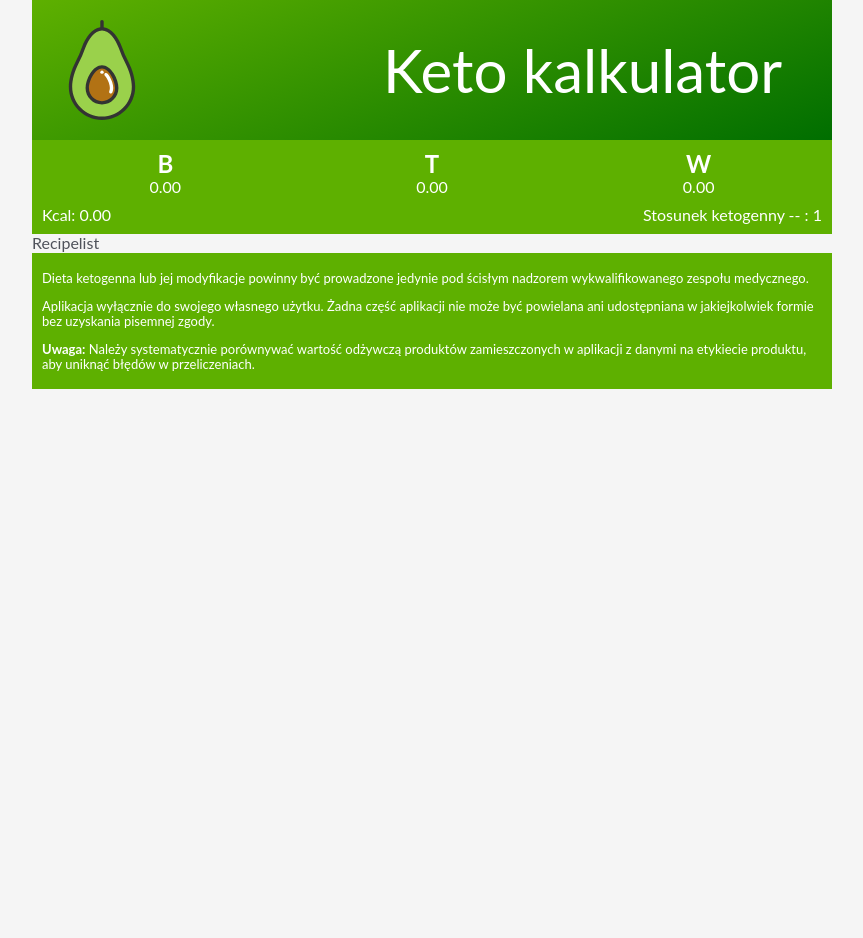
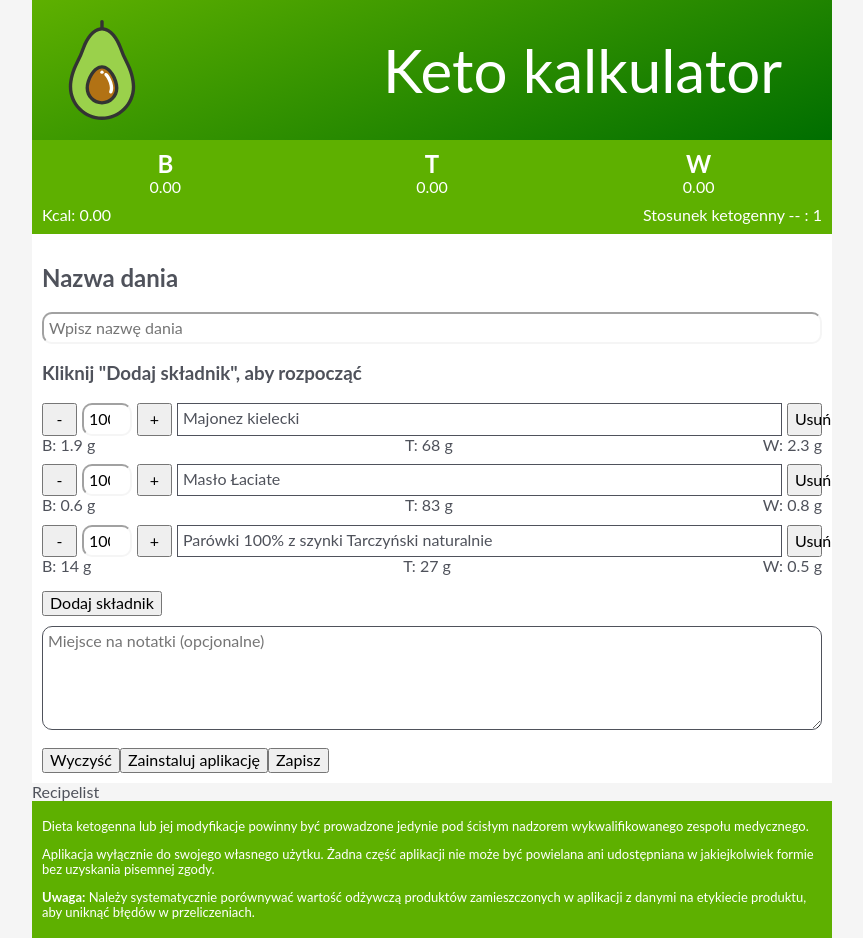
Before and after one commit to rosamichal/ketokalkulator-react, a React (Create React App) app: page / in a window 1280 px wide. Shown: the whole page, without its empty margins (208-1071 px from the left). Before the commit the page ends 800 px from the top, so only its background shows below. Built offline with nearby package versions, Linux system fonts and the light colour scheme.

Commit message:
Added IngredientsList

```diff
--- a/src/components/CurrentRecipe/CurrentRecipe.js
+++ b/src/components/CurrentRecipe/CurrentRecipe.js
@@ -1,4 +1,6 @@
-import { RecipeMacroSummary, Macro, MacroHeader, EnergyRatioWrapper } from './styles'
+import { RecipeMacroSummary, Macro, MacroHeader, EnergyRatioWrapper, RecipeForm } from './styles'
+import { WideInput, TextArea } from '../common/Input'
+import IngredientsList from './IngredientsList'
 
 const CurrentRecipe = () => {
     return (
@@ -25,6 +27,23 @@ const CurrentRecipe = () => {
                     </div>
                 </EnergyRatioWrapper>
             </RecipeMacroSummary>
+            <RecipeForm>
+                <h2>Nazwa dania</h2>
+                <WideInput className="input input--wide js--recipe-name" type="text" placeholder="Wpisz nazwę dania"
+                    aria-label="Nazwa dania" />
+                <p className="recipe__name-error js--name-error"></p>
+                <h3 className="recipe__ingredients-list-empty-label js--ingredients-list-empty-label">Kliknij "Dodaj składnik", aby rozpocząć</h3>
+                <IngredientsList />
+                <button className="js--btn-add-ingredient">Dodaj składnik</button>
+                <span className="recipe__ingredients-error js--ingredients-error"></span>
+                <TextArea className="input input--recipe-note js--recipe-note" rows="5"
+                    placeholder="Miejsce na notatki (opcjonalne)"></TextArea>
+                <div className="buttons">
+                    <button className="btn-new-recipe js--btn-new-recipe">Wyczyść</button>
+                    <button className="btn-install hidden js--btn-install">Zainstaluj aplikację</button>
+                    <button className="btn-save js--btn-save-recipe">Zapisz</button>
+                </div>
+            </RecipeForm>
         </>
     )
 };
--- /dev/null
+++ b/src/components/CurrentRecipe/IngredientsList/IngredientsList.js
@@ -0,0 +1,41 @@
+import IngredientsListItem from './IngredientsListItem';
+import { IngredientsListWrapper } from './styles'
+
+const ingredients = [
+    {
+        Id: 446,
+        Name: "Majonez kielecki",
+        CategoryId: 0,
+        Protein: 1.9,
+        Fat: 68.0,
+        Carbohydrates: 2.3
+    },
+    {
+        Id: 447,
+        Name: "Masło Łaciate",
+        CategoryId: 0,
+        Protein: 0.6,
+        Fat: 83.0,
+        Carbohydrates: 0.8
+    },
+    {
+        Id: 474,
+        Name: "Parówki 100% z szynki Tarczyński naturalnie",
+        CategoryId: 0,
+        Protein: 14.0,
+        Fat: 27.0,
+        Carbohydrates: 0.5
+    }
+]
+
+const IngredientsList = () => {
+    return (
+        <IngredientsListWrapper>
+            {ingredients.map(i => {
+                return <IngredientsListItem key={i.Id} ingredient={i} />
+            })}
+        </IngredientsListWrapper>
+    )
+}
+
+export default IngredientsList
--- /dev/null
+++ b/src/components/CurrentRecipe/IngredientsList/IngredientsListItem/IngredientsListItem.js
@@ -0,0 +1,18 @@
+import { IngredientsListItemWrapper, IngredientName } from './styles';
+import { Input } from '../../../common/Input';
+import IngredientMacroSummary from '../../../common/IngredientMacroSummary'
+
+const IngredientsListItem = ({ ingredient }) => {
+    return (
+        <IngredientsListItemWrapper>
+            <button>-</button>
+            <Input type="number" value="100" />
+            <button>+</button>
+            <IngredientName class="ingredients-list__ingredient" data-ingredient-id="367">{ingredient.Name}</IngredientName>
+            <button>Usuń</button>
+            <IngredientMacroSummary ingredient={ingredient} />
+        </IngredientsListItemWrapper>
+    )
+}
+
+export default IngredientsListItem
--- /dev/null
+++ b/src/components/CurrentRecipe/IngredientsList/IngredientsListItem/index.js
@@ -0,0 +1,2 @@
+import IngredientsListItem from './IngredientsListItem'
+export default IngredientsListItem;
--- /dev/null
+++ b/src/components/CurrentRecipe/IngredientsList/IngredientsListItem/styles.js
@@ -0,0 +1,14 @@
+import styled from 'styled-components'
+
+export const IngredientsListItemWrapper = styled.li`
+    display: grid;
+    grid-template-columns: 35px 50px 35px 1fr 35px;
+    -moz-column-gap: 5px;
+    column-gap: 5px;
+    margin: 10px 0;
+`;
+
+export const IngredientName = styled.span`
+    border: 1px solid #4f525c;
+    padding: 5px;
+`;
--- /dev/null
+++ b/src/components/CurrentRecipe/IngredientsList/index.js
@@ -0,0 +1,2 @@
+import IngredientsList from './IngredientsList';
+export default IngredientsList;
--- /dev/null
+++ b/src/components/CurrentRecipe/IngredientsList/styles.js
@@ -0,0 +1,6 @@
+import styled from 'styled-components'
+
+export const IngredientsListWrapper = styled.ul`
+    list-style: none;
+    padding: 0;
+`;
--- a/src/components/CurrentRecipe/styles.js
+++ b/src/components/CurrentRecipe/styles.js
@@ -22,3 +22,9 @@ export const EnergyRatioWrapper = styled.div`
     grid-column: 1/4;
     padding: 0 10px 10px;
 `;
+
+export const RecipeForm = styled.div`
+    background: ${({ theme }) => theme.currentRecipe.recipeForm.background};
+    color: ${({ theme }) => theme.currentRecipe.recipeForm.color};
+    padding: 10px;
+`;
--- /dev/null
+++ b/src/components/common/IngredientMacroSummary/IngredientMacroSummary.js
@@ -0,0 +1,13 @@
+
+import { IngredientMacroSummaryWrapper } from './styles'
+const IngredientMacroSummary = ({ ingredient }) => {
+    return (
+        <IngredientMacroSummaryWrapper>
+            <span class="ingredients-list__macro--protein">B: {ingredient.Protein} g</span>
+            <span class="ingredients-list__macro--fat">T: {ingredient.Fat} g</span>
+            <span class="ingredients-list__macro--carbohydrates">W: {ingredient.Carbohydrates} g</span>
+        </IngredientMacroSummaryWrapper>
+    )
+}
+
+export default IngredientMacroSummary
--- /dev/null
+++ b/src/components/common/IngredientMacroSummary/index.js
@@ -0,0 +1,2 @@
+import IngredientMacroSummary from './IngredientMacroSummary';
+export default IngredientMacroSummary;
--- /dev/null
+++ b/src/components/common/IngredientMacroSummary/styles.js
@@ -0,0 +1,8 @@
+import styled from 'styled-components'
+
+export const IngredientMacroSummaryWrapper = styled.div`
+    grid-column: 1/span 5;
+    display: flex;
+    flex-direction: row;
+    justify-content: space-between;
+`;
--- a/src/theme.js
+++ b/src/theme.js
@@ -35,6 +35,10 @@ export const theme = {
         recipeMacroSummary: {
             background: colorNames.StickySap,
             color: colorNames.White,
+        },
+        recipeForm:{
+            background: colorNames.White,
+            color: colorNames.LasMaras,
         }
     }
 }
```
